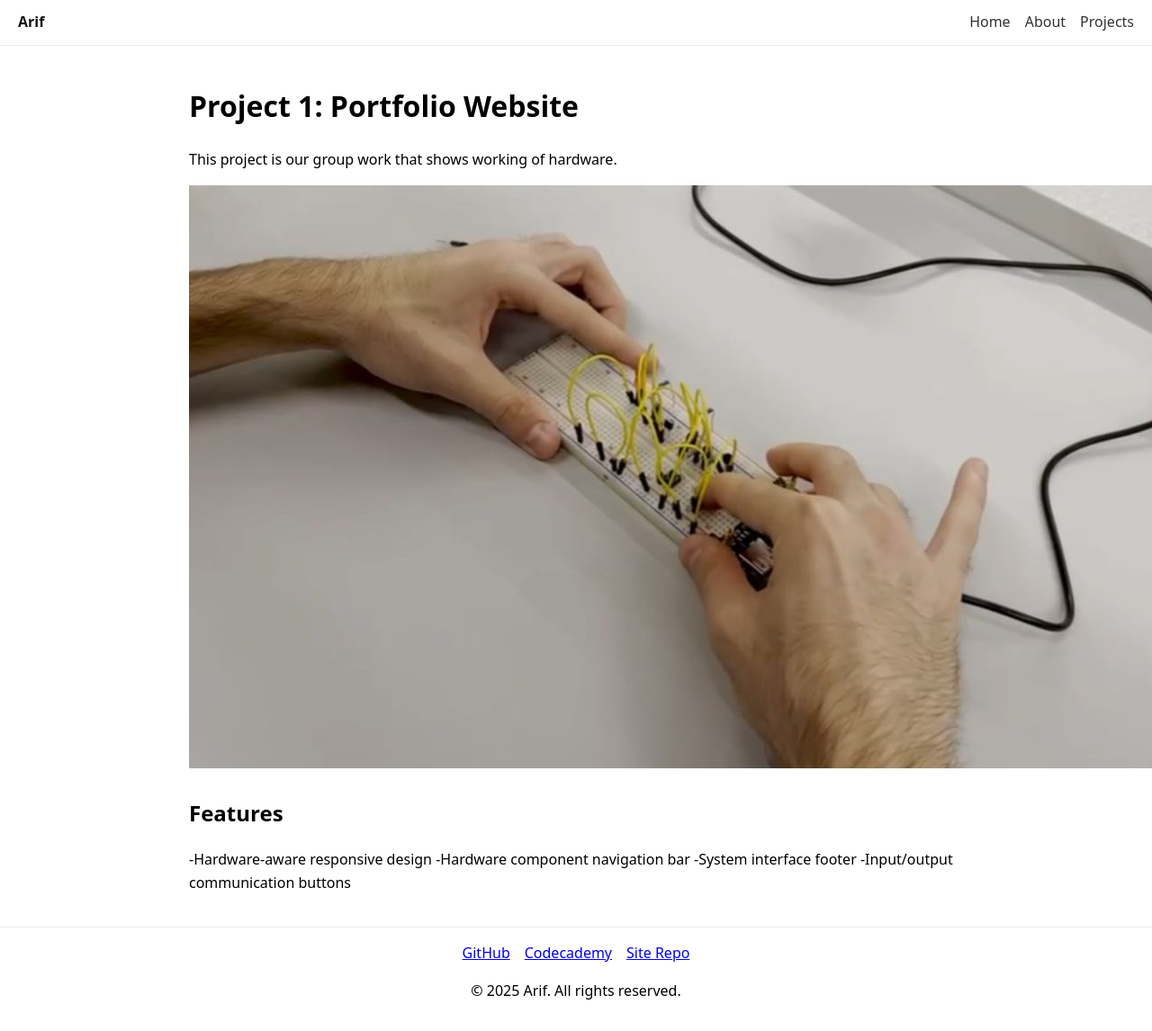
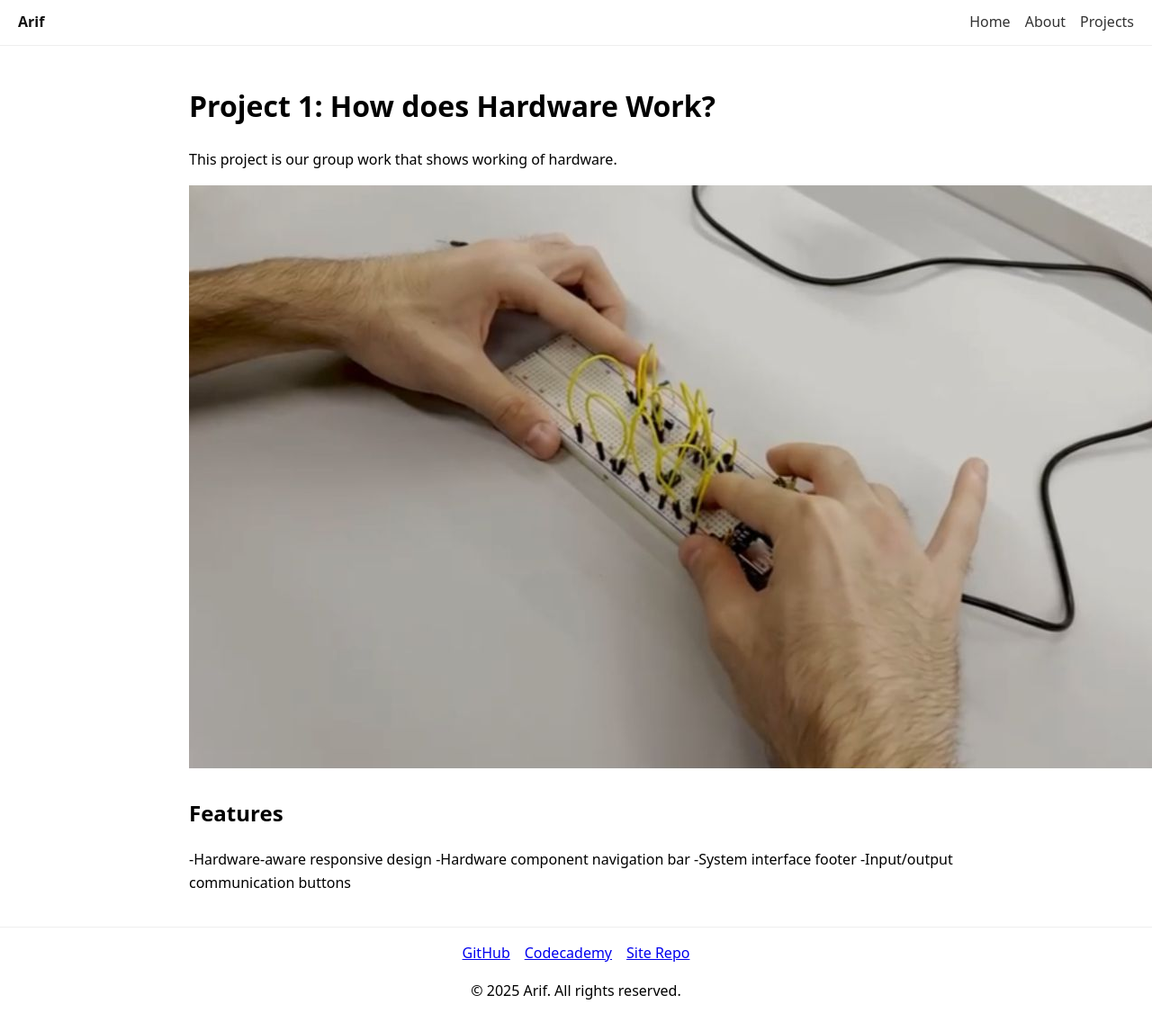
Before and after one commit to ar1f123/site-website, a Jekyll site: the page built from projects/project1.md, in a window 1280 px wide. Shown: the whole page at 90% size. Built offline with Jekyll 4.4.1, drawn with Linux system fonts in a browser that asks for light colours.

Commit message:
Change project 1 information

```diff
--- a/projects/project1.md
+++ b/projects/project1.md
@@ -4,7 +4,7 @@ title: Project 1
 permalink: /projects/project1/
 ---
 
-# Project 1: Portfolio Website
+# Project 1: How does Hardware Work?
 
 This project is our group work that shows working of hardware.
 
```
